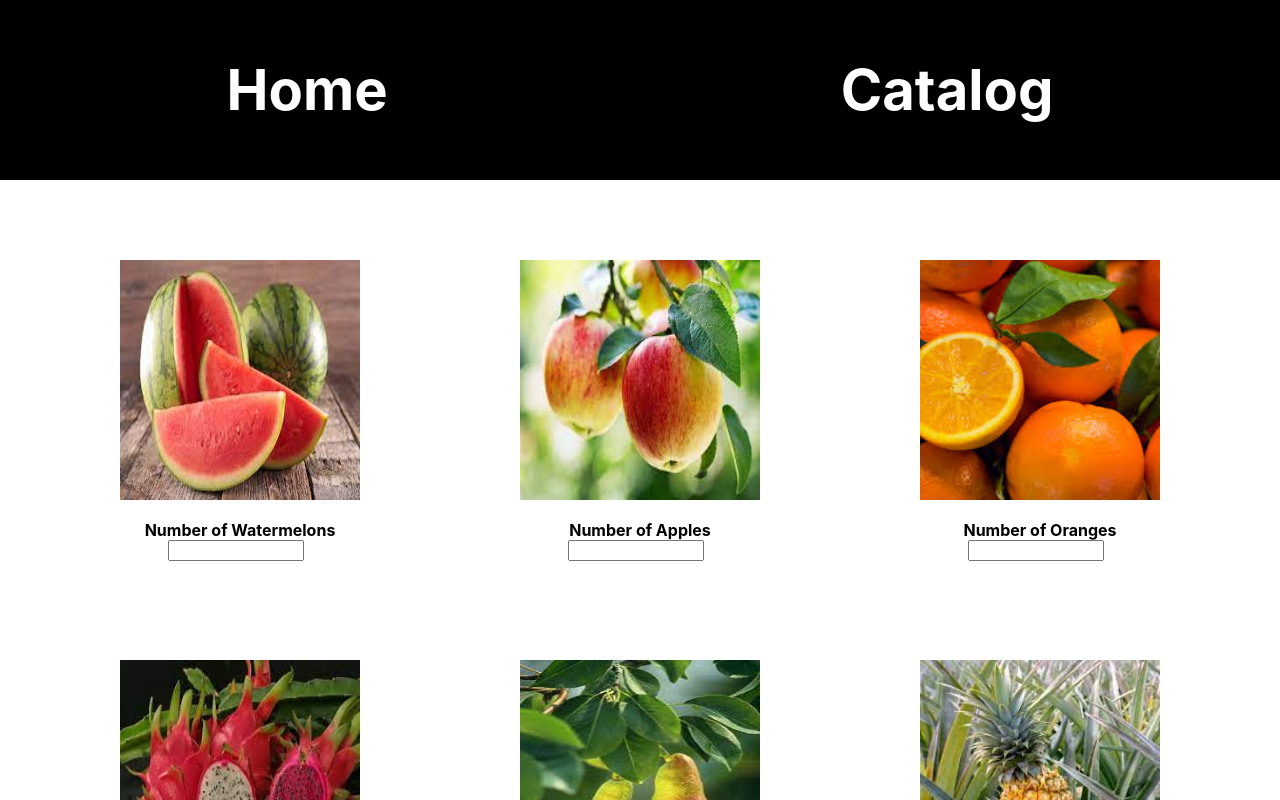
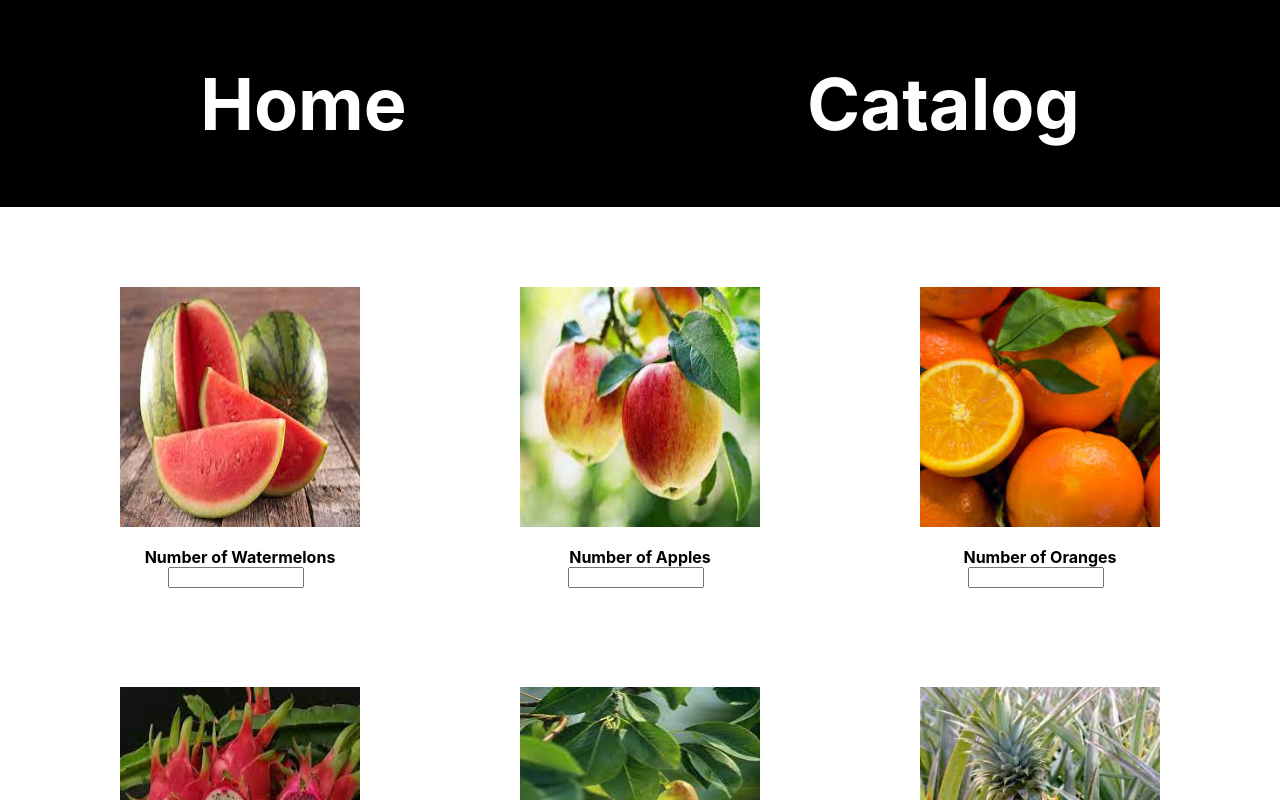
Before and after one commit to gio437/shopping-cart, a React (Create React App) app: page /shop in a window 1280 px wide. Shown: the top 800 px of the page. Built offline with nearby package versions, Linux system fonts and the light colour scheme.

Commit message:
increased word sizes for readability

```diff
--- a/src/App.js
+++ b/src/App.js
@@ -10,8 +10,8 @@ export default function App() {
 
       </div>
       <div className='header'>
-        <h3>Home</h3>
-        <Link className='homeShop' to='/shop'> <h3>Catalog</h3></Link>
+        <h2>Home</h2>
+        <Link className='homeShop' to='/shop'> <h2>Catalog</h2></Link>
       </div>
       <div className='info'>
         <img className='shelf' alt='' src={Shelf}></img>
--- a/src/ShopPage.js
+++ b/src/ShopPage.js
@@ -365,15 +365,15 @@ function ShopPage() {
     return (
         <div>
             <div className='cart'>
-                <h3>Cart</h3>
+                <h3>Cart:</h3>
             </div>
             <div className='checkout'>
                 <h3 className='counter'></h3>
                 <button onClick={ClearCart} className='checkoutBtn'>Checkout (Clears Cart)</button>
             </div>
             <div className='header'>
-            <Link to='/shopping-cart' className='BackHome'><h3>Home</h3></Link>
-                <h3>Catalog</h3>
+            <Link to='/shopping-cart' className='BackHome'><h2>Home</h2></Link>
+                <h2>Catalog</h2>
             </div>
             <div className="cardContainerWrapper">
               <div className='cardContain'>
--- a/src/index.css
+++ b/src/index.css
@@ -10,6 +10,11 @@ body {
 code {
   font-family: source-code-pro, Menlo, Monaco, Consolas, 'Courier New',
     monospace;
+}
+
+h3 {
+  margin-left: 2rem;
+  font-size: 1.5rem;
 }
 
 .header {
@@ -31,9 +36,10 @@ code {
 .shopBtn {
   background-color: black;
   color: white;
-  padding: 1rem;
+  padding: 1.5rem;
+  margin-top: 3rem;
   width: 10rem;
-  font-size: 20px;
+  font-size: 2rem;
   text-decoration: none;
   text-align: center;
   position: absolute;
@@ -42,7 +48,7 @@ code {
 .slogan {
   position: absolute;
   font-weight: bold;
-  font-size: 20px;
+  font-size: 3rem;
   color: white;
   display: flex;
   justify-content: center;
@@ -50,7 +56,6 @@ code {
 }
 
 .shelf {
-  min-height: 100%;
   min-width: 100%;
 }
 
@@ -136,8 +141,8 @@ code {
 }
 
 #cartImg {
-  width: 3rem;
-  height: 3rem;
+  width: 5rem;
+  height: 5rem;
   margin: 1rem;
 }
 
```
